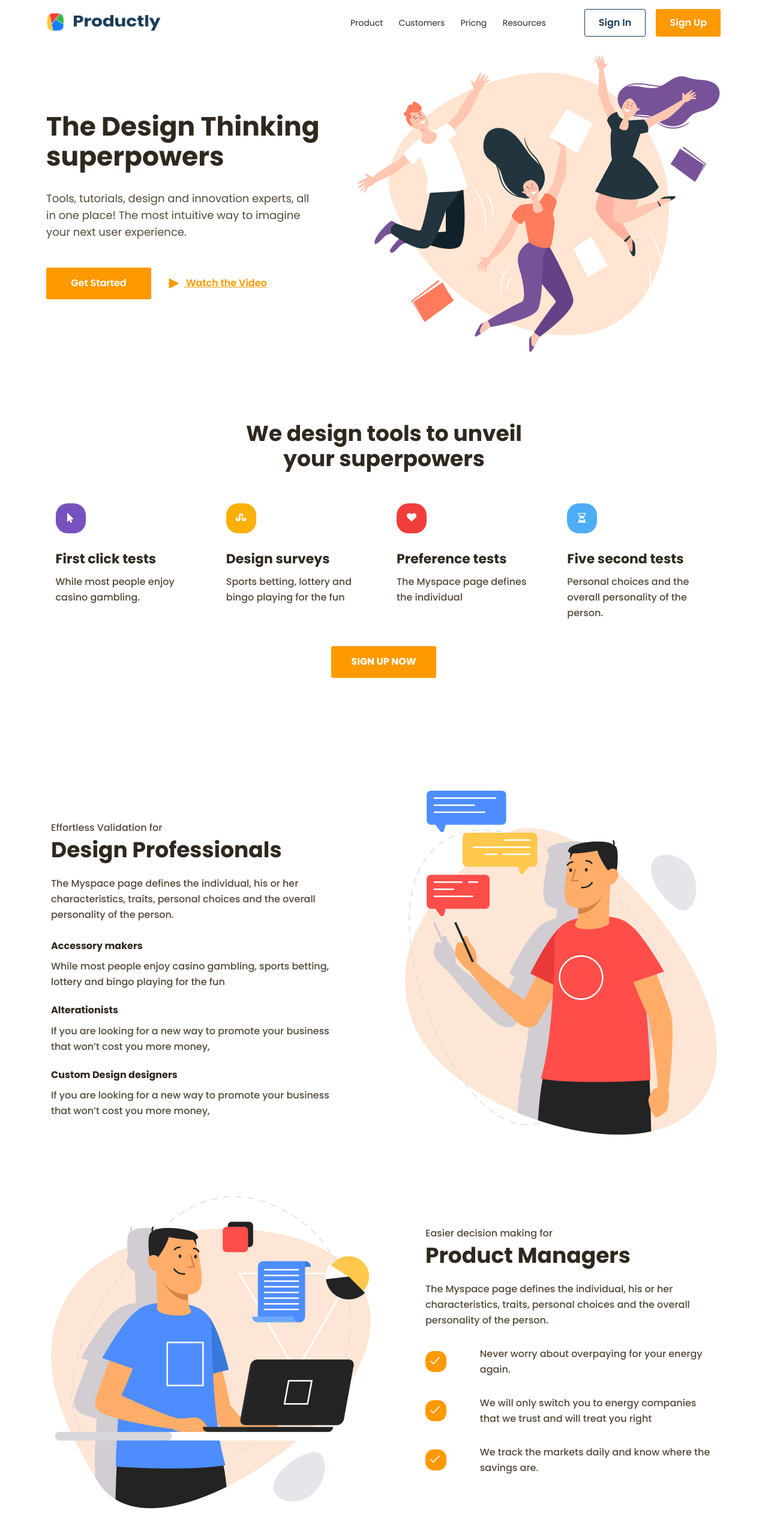
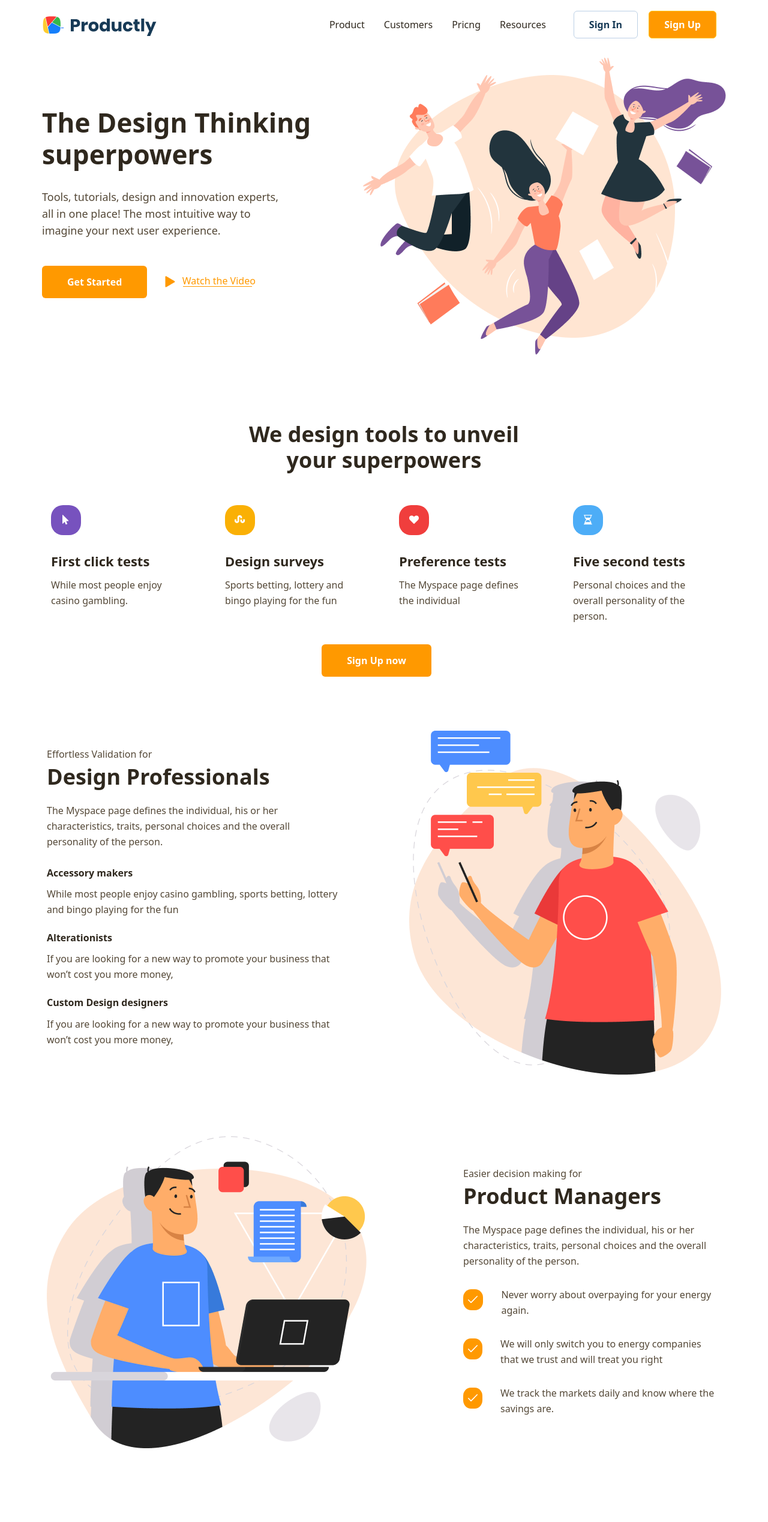
Before and after one commit to VIKTORIYA-S/Productly, a plain HTML site: page index.html in a window 1280 px wide. Shown: the top 2537 px of the page at 60% size. Drawn offline with nearby package versions, Linux system fonts and the light colour scheme.

Commit message:
fix: correct errors

```diff
--- a/index.html
+++ b/index.html
@@ -9,7 +9,8 @@
     <link
         href="https://fonts.googleapis.com/css2?family=Open+Sans:ital,wght@0,300..800;1,300..800&family=Poppins:ital,wght@0,100;0,200;0,300;0,400;0,500;0,600;0,700;0,800;0,900;1,100;1,200;1,300;1,400;1,500;1,600;1,700;1,800;1,900&display=swap"
         rel="stylesheet">
-        <link type="image/favicon" sizes="32x32" rel="icon" href="img/favicon.png">
+    <link rel="stylesheet" href="https://cdn.jsdelivr.net/npm/bootstrap@5.3.7/dist/css/bootstrap.min.css">
+    <link type="image/favicon" sizes="32x32" rel="icon" href="img/favicon.png">
     <link rel="stylesheet" href="styles/style.css">
     <script src="script.js"></script>
     <title>Productly</title>
@@ -17,45 +18,46 @@
 
 <body>
     <header class="header">
-        <div class="container header__container">
-            <div class="header__block header__block-logo">
+        <div class="container header__container d-flex">
+            <div class="header__block-logo">
                 <a class="logo__link" href="index.html">
-                    <img class="logo__img" src="img/logo.png" alt="Productly">
-                    <img class="logo__title" src="img/Productly.png" alt="">
+                    <img class="logo__img" src="img/logo.png" alt="icon">
+                    <img class="logo__title" src="img/Productly.png" alt="Productly">
                 </a>
             </div>
-            <nav class="header__block header__block-nav">
-                <ul class="nav__list">
-                    <li class="nav__item">
-                        <a class="nav__link" href="#product">Product</a>
+            <nav class="navbar navbar-expand       me-auto mb-2 mb-lg-0">
+                <ul class="nav__list list-group navbar-nav">
+                    <li class="list-group-item">
+                        <a class="link-underline link-underline-opacity-0" href="#product">Product</a>
                     </li>
-                    <li class="nav__item">
-                        <a class="nav__link" href="#customers">Customers</a>
+                    <li class="list-group-item">
+                        <a class="link-underline link-underline-opacity-0" href="#customers">Customers</a>
                     </li>
-                    <li class="nav__item">
-                        <a class="nav__link" href="#pricng">Pricng</a>
+                    <li class="list-group-item">
+                        <a class="link-underline link-underline-opacity-0" href="#pricng">Pricng</a>
                     </li>
-                    <li class="nav__item">
-                        <a class="nav__link" href="#resources">Resources</a>
+                    <li class="list-group-item">
+                        <a class="link-underline link-underline-opacity-0" href="#resources">Resources</a>
                     </li>
                 </ul>
             </nav>
-            <div class="header__block">
-                <button class="nav__btn nav__btn-white">Sign In</button>
-                <button class="nav__btn nav__btn-color btn">Sign Up</button>
+            <div class="">
+                <button class="btn nav-btn btn-outline-secondary">Sign In</button>
+                <button class="btn btn-warning">Sign Up</button>
             </div>
         </div>
     </header>
     <main class="main">
         <section class="hero" id="product">
             <div class="container hero__container">
-                <div class="hero__content">
+                <div class="container hero__content">
                     <h1 class="hero__title">The Design Thinking superpowers</h1>
-                    <p class="hero__text">Tools, tutorials, design and innovation experts, all in one place! The most
+                    <p class="hero__text text-start">Tools, tutorials, design and innovation experts, all in one place!
+                        The most
                         intuitive way to imagine your next user experience.</p>
                     <div class="hero__btns">
-                        <button class="hero__btn btn">Get Started</button>
-                        <a class="hero__link" href="#">
+                        <button class="btn hero__btn">Get Started</button>
+                        <a class="hero__link link-underline link-underline-opacity-0" href="#">
                             <img class="hero__arrow" src="img/Triangle.png" alt="arrow">
                             Watch the Video
                         </a>
@@ -69,37 +71,37 @@
         <section class="cards" id="customers">
             <div class="container cards__container">
                 <h2 class="cards__title">We design tools to unveil your superpowers</h2>
-                <div class="cards__content">
-                    <div class="card card-1">
+                <div class="cards__content  card-group">
+                    <div class="card">
                         <div class="card__icon card__icon-violet">
                             <img src="img/icon_1.png" alt="icon">
                         </div>
                         <h3 class="card__title">First click tests</h3>
-                        <p class="card__text">While most people enjoy casino gambling.</p>
+                        <p class="card__text">While most people enjoy <br> casino gambling.</p>
                     </div>
-                    <div class="card card-1">
+                    <div class="card">
                         <div class="card__icon card__icon-orange">
                             <img src="img/icon_2.png" alt="icon">
                         </div>
                         <h3 class="card__title">Design surveys</h3>
                         <p class="card__text">Sports betting, lottery and bingo playing for the fun</p>
                     </div>
-                    <div class="card card-1">
+                    <div class="card">
                         <div class="card__icon card__icon-red">
                             <img src="img/icon_3.png" alt="icon">
                         </div>
                         <h3 class="card__title">Preference tests</h3>
-                        <p class="card__text">The Myspace page defines the individual</p>
+                        <p class="card__text">The Myspace page defines <br> the individual</p>
                     </div>
                     <div class="card">
                         <div class="card__icon card__icon-blue">
                             <img src="img/icon_4.png" alt="icon">
                         </div>
                         <h3 class="card__title">Five second tests</h3>
-                        <p class="card__text">Personal choices and the overall personality of the person.</p>
+                        <p class="card__text">Personal choices and the <br> overall personality of the <br> person.</p>
                     </div>
                 </div>
-                <button class="card__btn btn">Sign Up now</button>
+                <button class="btn hero__btn">Sign Up now</button>
             </div>
         </section>
         <section class="info" id="pricng">
@@ -128,15 +130,12 @@
                     </div>
                 </div>
                 <div class="info__card info__card-reverse">
-                    <div class="info__img info__img-reverse">
-                        <img class="info__img-2" src="img/Image_2.png" alt="info">
-                    </div>
                     <div class="info__content info__content-reverse">
                         <p class="info__text info__text-1">Easier decision making for</p>
                         <h2 class="info__title">Product Managers</h2>
                         <div class="info__block">
                             <div class="info__item">
-                                <p class="info__text">The Myspace page defines the individual, his or her
+                                <p class="info__text info__text-block">The Myspace page defines the individual, his or her
                                     characteristics,
                                     traits,
                                     personal choices
@@ -167,12 +166,12 @@
                             </div>
                         </div>
                     </div>
-                    <!-- <div class="info__img">
+                    <div class="info__img">
                         <img class="info__img-2" src="img/Image_2.png" alt="info">
-                    </div> -->
+                    </div>
                 </div>
                 <div class="info__card">
-                    <div class="info__content">
+                    <div class="info__content info__content-last">
                         <p class="info__text info__text-1">Optimisation for</p>
                         <h2 class="info__title">Marketers</h2>
                         <p class="info__text">Few would argue that, despite the advancements of feminism over the past
@@ -200,46 +199,52 @@
     <footer class="footer" id="resources">
         <div class="container footer__container">
             <div class="footer__logo">
-                <a class="logo__link footer__logo-link" href="index.html">
+                <a class="logo__link footer__logo-link link-offset-2 link-underline link-underline-opacity-0"
+                    href="index.html">
                     <img class="logo__img footer__logo-img" src="img/logo.png" alt="Productly">
                     <img class="logo__title footer__logo-title" src="img/Productly.png" alt="">
                 </a>
             </div>
-            <div class="footer__wrapper">
-                <div class="footer__nav">
-                    <ul class="footer__list">
-                        <li class="footer__item">
-                            <a class="footer__link" href="#">Blog</a>
+                <div class="footer__nav    navbar navbar-expand-lg bg-body-tertiary">
+                    <ul class="footer__list   list-group">
+                        <li class="footer__item   list-group-item">
+                            <a class="footer__link link-offset-2 link-underline link-underline-opacity-0"
+                                href="#">Blog</a>
                         </li>
-                        <li class="footer__item">
-                            <a class="footer__link" href="#">Contact</a>
+                        <li class="footer__item   list-group-item">
+                            <a class="footer__link link-offset-2 link-underline link-underline-opacity-0"
+                                href="#">Contact</a>
                         </li>
-                        <li class="footer__item">
-                            <a class="footer__link" href="#">FAQ</a>
+                        <li class="footer__item   list-group-item">
+                            <a class="footer__link link-offset-2 link-underline link-underline-opacity-0"
+                                href="#">FAQ</a>
                         </li>
                     </ul>
                 </div>
-                <div class="footer__list">
-                    <ul>
-                        <li class="footer__item">
-                            <a class="footer__link" href="#">Disclaimer</a>
+                <div class="footer__list  list-group">
+                    <ul class="list-group">
+                        <li class="footer__item   list-group-item">
+                            <a class="footer__link link-offset-2 link-underline link-underline-opacity-0"
+                                href="#">Disclaimer</a>
                         </li>
-                        <li class="footer__item">
-                            <a class="footer__link" href="#">Financing</a>
+                        <li class="footer__item   list-group-item">
+                            <a class="footer__link link-offset-2 link-underline link-underline-opacity-0"
+                                href="#">Financing</a>
                         </li>
-                        <li class="footer__item">
-                            <a class="footer__link" href="#">Privacy Policy</a>
+                        <li class="footer__item   list-group-item">
+                            <a class="footer__link link-offset-2 link-underline link-underline-opacity-0"
+                                href="#">Privacy Policy</a>
                         </li>
-                        <li class="footer__item">
-                            <a class="footer__link" href="#">Terms of Service</a>
+                        <li class="footer__item   list-group-item">
+                            <a class="footer__link link-offset-2 link-underline link-underline-opacity-0" href="#">Terms
+                                of Service</a>
                         </li>
                     </ul>
                 </div>
                 <div class="footer__form">
-                    <input class="footer__input" type="text">
-                    <button class="footer__btn btn">Sign up Now</button>
+                    <input class="footer__input  form-control" type="text">
+                    <button class="footer__btn btn hero__btn">Sign up Now</button>
                 </div>
-            </div>
         </div>
     </footer>
 </body>
--- a/script.js
+++ b/script.js
@@ -1 +1 @@
-alert("Добрый день, Иван. По заданию сделала стили без использования display: flex");
+alert("Добрый день, Иван.  По предыдущему заданию делала во всех секциях стили без использования display: flex. Применяла display: inline-block.");
--- a/styles/style.css
+++ b/styles/style.css
@@ -3,8 +3,6 @@
 
 * {
     box-sizing: border-box;
-    margin: 0;
-    padding: 0;
 }
 
 html {
@@ -13,139 +11,76 @@ html {
     scroll-behavior: smooth;
 }
 
-a {
-    text-decoration: none;
-    cursor: pointer;
+.container {
+    padding: 0;
 }
 
-li {
-    list-style: none;
+.header__container {
+    align-items: center;
+    padding: 13px 16px 13px 0;
+    margin-bottom: 14px;
+}
+
+.logo__title {
+    padding-top: 8px;
+    margin-left: 12px;
+}
+
+.navbar {
+    padding-right: 30px;
+    flex-grow: 1;
+    justify-content: flex-end;
+}
+
+.list-group-item {
+    border: none;
+}
+
+.link-underline {
+    color: var(--title-color);
+}
+
+.link-underline:hover {
+    color: var(--btn-color-background);
 }
 
 .btn {
-    background: var(--btn-color-background);
-    color: var(--btn-color-white);
-    font-size: var(--page-font-size);
-    border-radius: 3px;
-    border: none;
-    outline: none;
-    cursor: pointer;
+    padding: 10px 25px;
+    font-size: var(--title-font-size-4);
+    font-weight: 700;
 }
 
-.container {
-    max-width: 1126px;
-    margin: 0 auto;
+.btn-warning {
+    margin-left: 14px;
+    color: var(--btn-color-white);
+    background: var(--btn-color-background);
 }
 
-/* Header */
-
-header {
-    width: 100%;
-    margin-bottom: 14px;
+.btn-warning:hover {
+    color: var(--btn-color-background);
+    background: var(--btn-color-white);
 }
 
-.header__container {
-    display: table;
-    width: 1126px;
-    height: 78px;
-    margin: 0 auto;
-    padding-top: 15px;
-    padding-bottom: 17px;
+.nav-btn {
+    color: var(--btn-color-text);
+    border: 1px solid var(--border-color);
 }
 
-/* Logo */
-
-.header__block {
-    display: table-cell;
-    vertical-align: middle;
+.nav-btn:hover {
+    color: var(--btn-color-white);
+    background: var(--btn-color-background);
 }
 
-.header__block-logo {
-    width: 507px;
-    margin-right: 320px;
-}
+/* hero */
 
-.logo__link {
-    display: inline-block;
-    height: 30px;
-}
-
-.logo__img {
-    width: 30px;
-    height: 30px;
-    margin-right: 12px;
-}
-
-.logo__title {
-    width: 145px;
-    height: 28px;
-    padding-top: 2px;
-}
-
-/* Nav */
-
-.header__block-nav {
-    width: 390px;
-}
-
-.header__nav {
-    display: inline-block;
-}
-
-.nav__item {
-    display: inline-block;
-    margin-right: 22px;
-}
-
-.nav__link {
-    color: var(--title-color);
-    font-size: 14px;
-}
-
-.nav__btns {
-    display: inline-block;
-}
-
-.nav__btn-white {
-    width: 102px;
-    height: 46px;
-    background: transparent;
-    border-radius: 3px;
-    color: var(--btn-color-text);
-    font-weight: 600;
-    border: 1px solid var(--btn-color-text);
-    margin-right: 13px;
-    cursor: pointer;
-}
-
-.nav__btn-color {
-    width: 108px;
-    height: 46px;
-    font-weight: 600;
-}
-
-/* Main */
-/* Hero */
-
-.main {
-    width: 100%;
-}
-
-.hero {
+.hero__container {
+    display: flex;
     margin-bottom: 110px;
 }
 
-.hero__container {
-    display: table;
-    width: 1126px;
-    height: 496px;
-    margin: 0 auto;
-}
-
 .hero__content {
-    width: 518px;
-    display: table-cell;
-    vertical-align: middle;
+    margin-right: 3px;
+    padding: 82px 0;
 }
 
 .hero__title {
@@ -156,7 +91,7 @@ header {
 }
 
 .hero__text {
-    max-width: 458px;
+    max-width: 400px;
     font-size: 18px;
     font-weight: 400;
     line-height: 28px;
@@ -164,71 +99,78 @@ header {
     margin-bottom: 45px;
 }
 
-.hero__btns {
-    max-width: 375px;
-}
-
 .hero__btn {
-    width: 175px;
-    height: 53px;
-    font-weight: 600;
+    padding: 14px 41px;
+    background: var(--btn-color-background);
+    color: var(--btn-color-white);
     margin-right: 25px;
 }
 
-.hero__link {
-    width: 174px;
-    height: 23px;
-    font-size: var(--page-font-size);
-    font-weight: 600;
+.hero__btn:hover {
     color: var(--btn-color-background);
-    cursor: pointer;
-    text-decoration: underline;
+    background: var(--btn-color-white);
+    border: 1px solid var(--btn-color-background);
 }
 
 .hero__arrow {
-    width: 17px;
-    height: 17px;
     margin-right: 8px;
-    vertical-align: middle;
 }
 
-
-/* Cards */
-
-.cards {
-    margin-bottom: 120px;
+.hero__link {
+    color: var(--btn-color-background);
+    text-decoration: underline;
+    text-decoration-color: var(--btn-color-background);
+    position: relative;
 }
 
+.hero__link:hover {
+    color: var(--title-color);
+}
+
+.hero__link::before {
+    position: absolute;
+    left: 30px;
+    bottom: 1px;
+    content: "";
+    width: 115px;
+    height: 1px;
+    background: var(--btn-color-background);
+    display: inline-block;
+}
+
+.hero__link:hover::before {
+    background: var(--title-color);
+}
+
+/* cards */
+
 .cards__container {
-    display: table;
-    width: 1126px;
-    height: 496px;
-    margin: 0 auto;
-    padding: 0 15px;
+    text-align: center;
+    padding: 0 15px 90px;
+}
+
+.cards__content {
+    display: flex;
+    justify-content: space-between;
 }
 
 .cards__title {
-    text-align: center;
+    display: inline-block;
     max-width: 539px;
     font-size: var(--title-font-size-2);
     font-weight: 700;
     color: var(--title-color);
-    margin: 0 auto;
     margin-bottom: 54px;
 }
 
-.cards__content {
-    width: 1095px;
-    height: 204px;
-    margin: 0 auto;
+.card-group {
     margin-bottom: 34px;
 }
 
 .card {
-    display: inline-block;
+    text-align: left;
     max-width: 240px;
-    height: 204px;
-    vertical-align: top;
+    border: none;
 }
 
 .card:not(:last-child) {
@@ -240,6 +182,7 @@ header {
     height: 50px;
     margin-bottom: 30px;
     border-radius: 40%;
+    padding: 16px;
 }
 
 .card__icon-violet {
@@ -249,17 +192,20 @@ header {
 
 .card__icon-orange {
     background: #FAB005;
-    padding: 16px;
 }
 
 .card__icon-red {
     background: #F03E3D;
-    padding: 16px 17px;
+    padding: 17px 17px;
 }
 
 .card__icon-blue {
     background: #4DADF7;
     padding: 16px 18px;
+}
+
+.card__icon img {
+    display: block;
 }
 
 .card__title {
@@ -274,33 +220,22 @@ header {
     font-weight: 500;
     line-height: 26px;
     color: var(--text-color);
+    margin: 0;
 }
 
-.card__btn {
-    display: inline-block;
-    width: 175px;
-    height: 53px;
-    font-weight: 700;
-    text-transform: uppercase;
-    margin-left: 460px;
-}
-
-/* Info */
-
-.info {
-    margin-bottom: 146px;
-}
+/* info */
 
 .info__container {
-    max-width: 1126px;
-    margin: 0 auto;
-    padding: 0 8px;
+    padding: 0 8px 146px;
 }
 
 .info__card {
-    width: 1110px;
-    height: 574px;
-    display: table;
+    display: flex;
+    justify-content: space-between;
+}
+
+.info__card-reverse {
+    flex-direction: row-reverse;
 }
 
 .info__card:not(:last-child) {
@@ -309,11 +244,15 @@ header {
 
 .info__content {
     max-width: 486px;
-    display: table-cell;
-    vertical-align: top;
-    padding-top: 49px;
-    padding-bottom: 16px;
-    margin-right: 104px;
+    padding: 26px 0 16px;
+}
+
+.info__content-reverse {
+    padding: 49px 0 45px;
+}
+
+.info__content-last {
+    padding: 39px 0;
 }
 
 .info__text {
@@ -338,146 +277,98 @@ header {
     font-size: var(--title-font-size-4);
     font-weight: 700;
     color: var(--title-color);
+    margin-bottom: 12px;
 }
 
 .info__subtitle-1 {
     margin-top: 30px;
-    margin-bottom: 12px;
 }
 
 .info__subtitle-2 {
     margin-top: 25px;
-    margin-bottom: 12px;
 }
 
-.info__img {
-    margin-left: 104px;
-}
-
-.info__img-reverse {
-    width: 535px;
-    margin-left: 0;
-}
-
-.info__content-reverse {
-    width: 486px;
-    height: 427px;
-}
-
-.info__img-1 {
-    max-width: 520px;
-    display: table-cell;
-    vertical-align: top;
-}
-
-.info__img-2 {
-    max-width: 535px;
-}
-
-.info__img-3 {
-    max-width: 542px;
-}
-
-.info__block {
+.info__item {
+    max-width: 430px;
+    display: flex;
+    justify-content: left;
+    align-items: center;
     margin-bottom: 30px;
 }
 
-.info__item {
-    display: table;
-    margin-bottom: 30px;
-}
-
-.info__item-1 {
-    display: table;
-    width: 100%;
-}
-
 .info__tick {
-    display: table;
     width: 35px;
     height: 35px;
     border-radius: 40%;
     background-color: var(--btn-color-background);
-    padding: 8px 8px;
-    margin-right: 50px;
-    margin-top: 8px;
+    padding: 11px 8px;
+    margin-right: 30px;
+    margin-bottom: 8px;
+}
+
+.info__tick-img {
+    display: block;
 }
 
 .info__text-block {
-    display: inline-block;
-    display: table-cell;
-    max-width: 370px;
-    padding-top: 0;
-    vertical-align: middle;
+    line-height: 26px;
+    margin-bottom: 0;
 }
 
-/* Footer */
-
-.footer {
-    width: 100%;
-    height: 308px;
-    background-color: var(--bg-color);
-    padding-top: 102px;
-    margin-bottom: 50px;
-}
+/* footer */
 
 .footer__container {
-    display: table;
-    width: 1126px;
-    margin: 0 auto;
-}
-
-.footer__logo {
-    width: 100%;
-    margin-bottom: 50px;
-}
-
-.footer__wrapper {
-    display: table;
-    width: 100%;
-    text-align: right;
-    font-size: 0;
+    height: 308px;
+    display: flex;
+    flex-direction: row;
+    justify-content: space-between;
+    padding: 100px 15px 50px;
 }
 
 .footer__nav {
-    display: inline-block;
-    font-size: 16px;
-    vertical-align: bottom;
-    margin-left: 40px;
+    max-width: 118px;
+    padding: 0;
+    align-items: flex-end;
 }
 
 .footer__list {
-    display: inline-block;
-    font-size: 16px;
-    vertical-align: bottom;
-    margin-left: 129px;
+    max-width: 155px;
+    text-align: start;
+    justify-content: end;
+    padding-top: 20px;
 }
 
-.footer__form {
-    display: inline-block;
-    font-size: 16px;
-    vertical-align: bottom;
-    margin-left: 82px;
-    text-align: left;
+.footer__item {
+    padding: 0;
+    line-height: 35px;
 }
 
 .footer__link {
     font-size: var(--page-font-size);
-    font-weight: 400;
+    font-weight: 500;
     color: var(--text-color);
-    line-height: 35px;
-}
-
-.footer__input {
-    width: 100%;
-    height: 48px;
-    border-radius: 3px;
-    border: 1px solid var(--border-color);
-    margin-bottom: 21px;
 }
 
 .footer__btn {
     width: 131px;
     height: 39px;
-    font-weight: 700;
+    background: var(--btn-color-background);
+    padding: 5px 15px 15px;
+    text-align: center;
 }
+
+.footer__form {
+    max-width: 325px;
+    height: 100px;
+    padding-top: 50px;
+}
+
+.footer__input {
+    width: 100%;
+    height: 39px;
+    background: var(--btn-color-white);
+    border: 1px solid var(--border-color);
+    border-radius: 4px;
+    padding: 5px 15px;
+    margin-bottom: 20px;
+}
```
